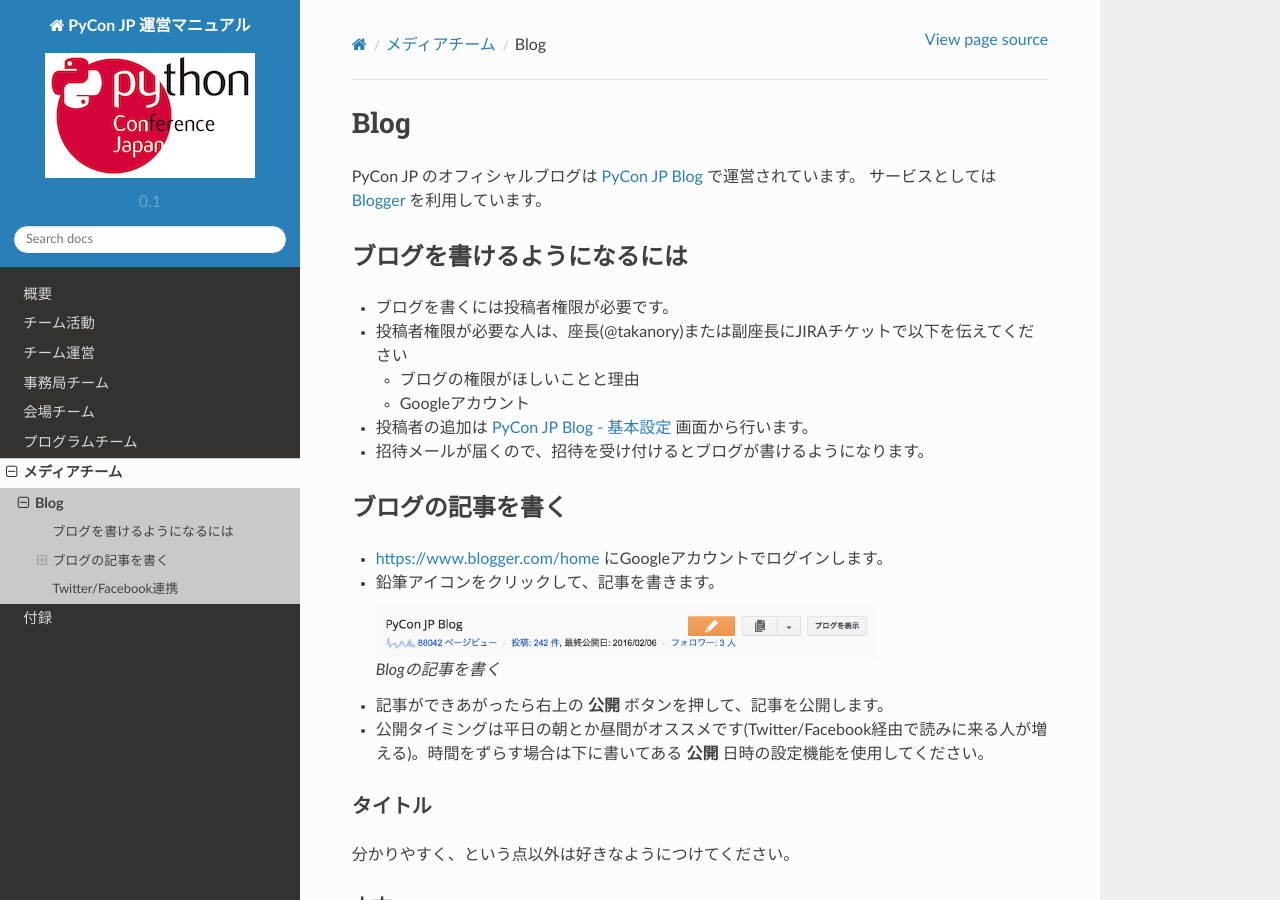
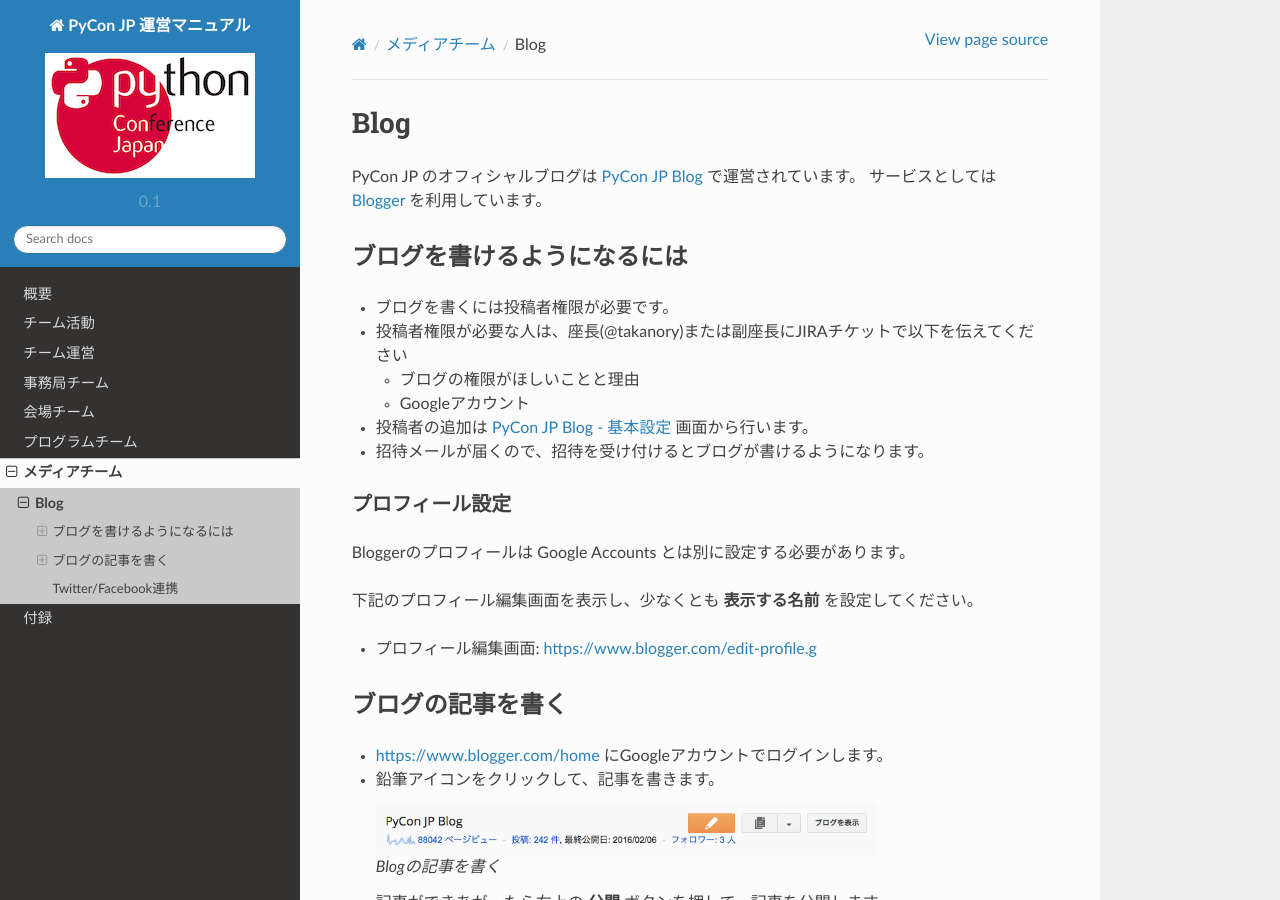
Before and after one commit to pyconjp/manual, a Sphinx documentation site: the page built from source/media/blog.rst, in a window 1280 px wide and 900 px high. Built offline with Sphinx 7.4.7 and the Read the Docs theme 2.0.0, drawn with Linux system fonts in a browser that asks for light colours.

Commit message:
ISSHA-188 add profile settings for blogger

```diff
--- a/source/media/blog.rst
+++ b/source/media/blog.rst
@@ -19,6 +19,14 @@ PyCon JP のオフィシャルブログは `PyCon JP Blog <http://pyconjp.blogsp
 
 - 投稿者の追加は `PyCon JP Blog - 基本設定 <https://www.blogger.com/blogger.g?blogID=1711203921350230994#basicsettings>`_ 画面から行います。
 - 招待メールが届くので、招待を受け付けるとブログが書けるようになります。
+
+プロフィール設定
+----------------
+Bloggerのプロフィールは Google Accounts とは別に設定する必要があります。
+
+下記のプロフィール編集画面を表示し、少なくとも **表示する名前** を設定してください。
+
+- プロフィール編集画面: https://www.blogger.com/edit-profile.g
 
 ブログの記事を書く
 ==================
```
